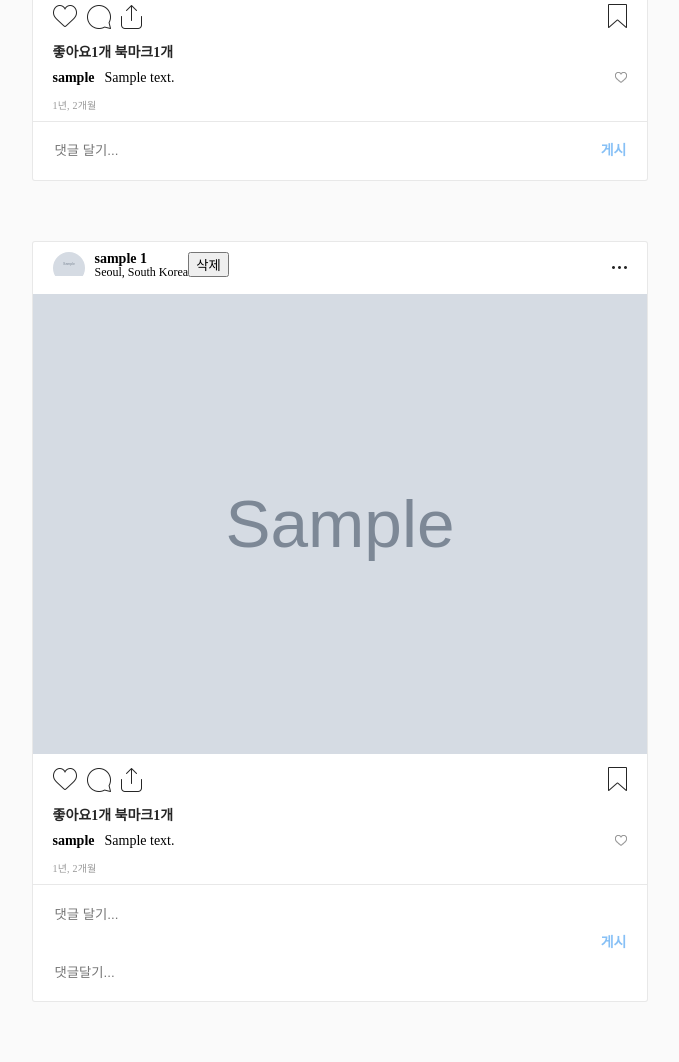
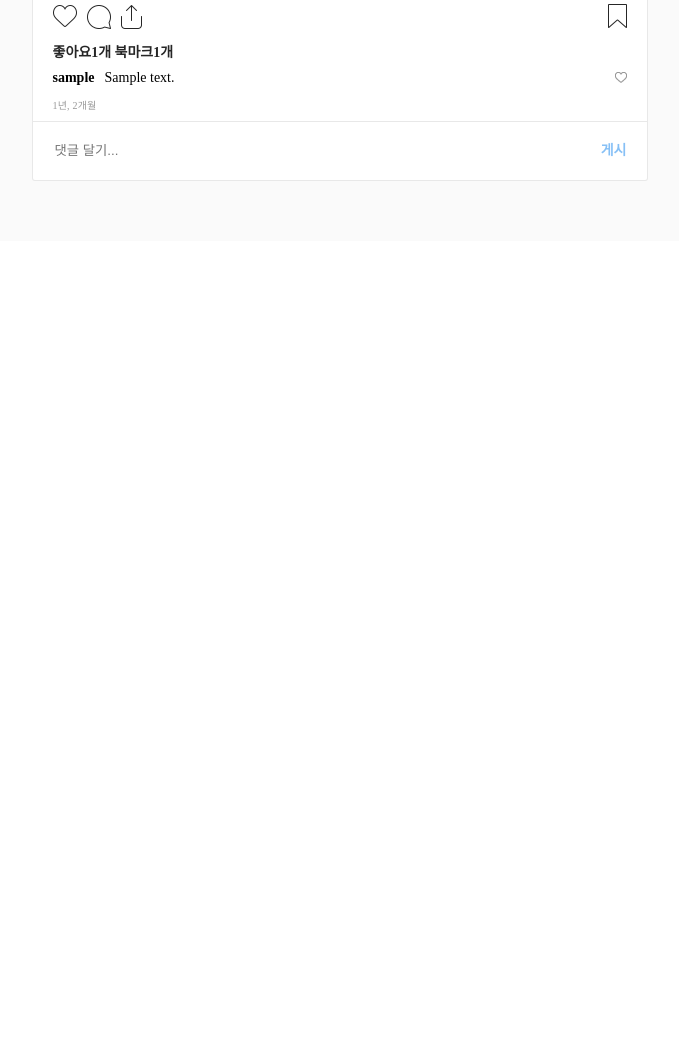
Before and after one commit to 42azimut/INSTACLONE, a Django app: page /post/ in a window 1280 px wide. Shown: the part 669-1731 px from the top of the page, without its empty margins (141-820 px from the left). After the commit the page ends 850 px from the top, so only its background shows below. Run offline with Django 3.2, Linux system fonts and the light colour scheme; tables that the repository leaves empty hold one stand-in row (values such as "Sample post"); grey boxes marked "Sample" are stand-in pictures; some libraries are stand-ins or nearby versions.

Commit message:
댓글 더블폼으로 나오는에러

```diff
--- a/post/templates/post/post_list.html
+++ b/post/templates/post/post_list.html
@@ -150,17 +150,19 @@
                             <div class="upload_btn m_text" name="{{ post.id }}" data-name="comment">게시</div>
                             {% else %}
                             {{ comment_form }}
-
+                            <!--
+                                게시 안되고 에러창 뜸!">
+                            -->
                             <div class="upload_btn m_text" name="{{post.id}}" data-name="comment" onclick="alert('댓글을 작성하려면 로그인이 필요합니다')">게시</div>
                             {% endif%}
                         </div>
                     </article>
                 {% endfor %}
+                <div id="post_list_ajax"></div>   <!-- post를 계속해 추가하는 코드-->
+
+                <input type="hidden" id="page" value="2">
             </div>
 
-            <div id="post_list_ajax"></div>   <!-- post를 계속해 추가하는 코드-->
-
-            <input type="hidden" id="page" value="1">
 
             <div class="side_box">
                 <div class="user_profile">
--- a/post/templates/post/post_list_ajax.html
+++ b/post/templates/post/post_list_ajax.html
@@ -113,7 +113,7 @@
         {{ comment_form }}
         <input type="text" placeholder="댓글달기...">
         <div class="upload_btn m_text" name="{{post.id}}" data-name="comment" onclick="alert('댓글을 작성하려면 로그인이 필요합니다')">게시</div>
-        {% endif%}
+        {% endif %}
     </div>
 
 </article>
```
Also changed, not shown: post/templates/post/script_ajax.html (+7 -1 lines), README.md.
